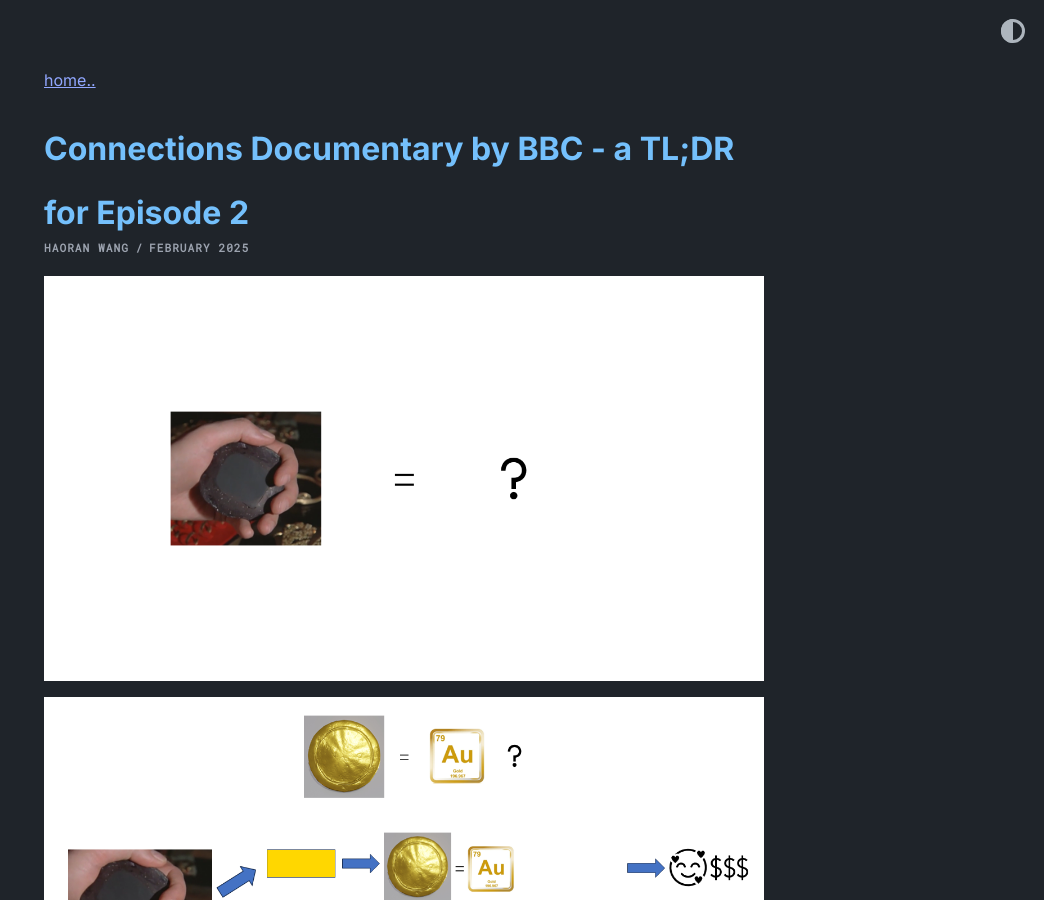
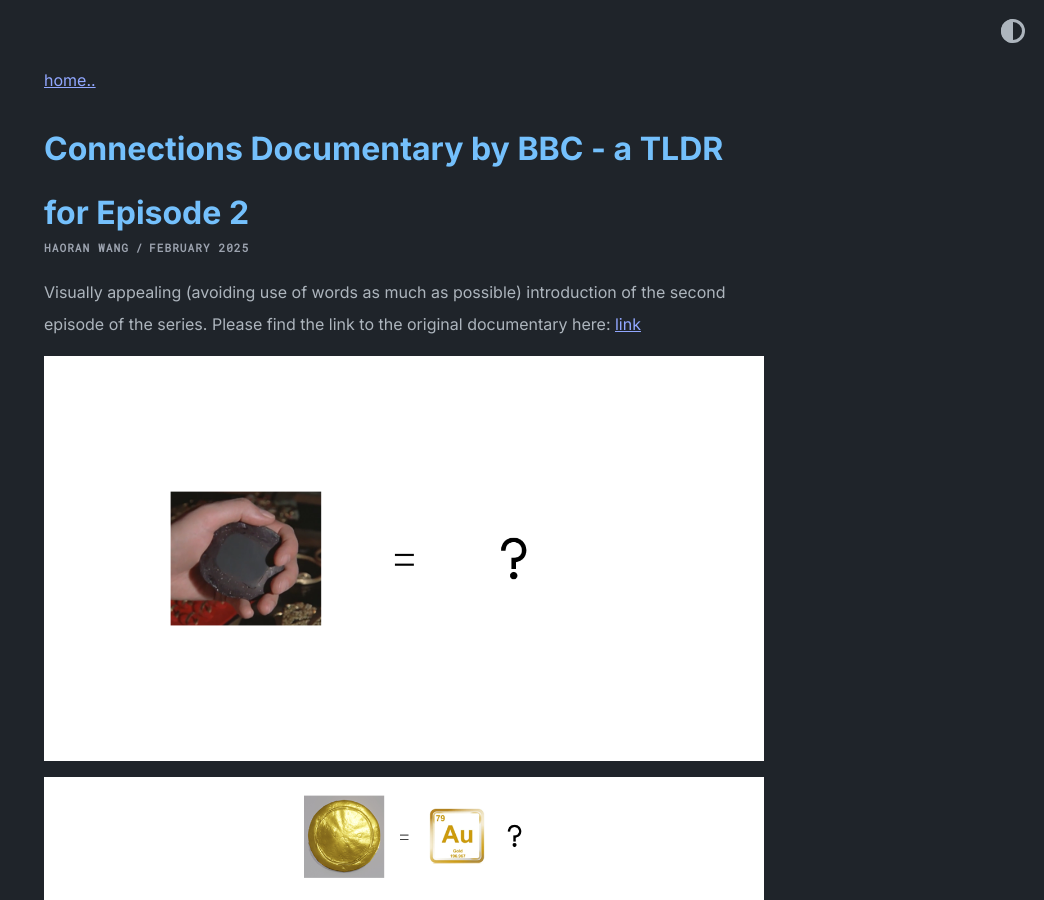
Before and after one commit to WangHaoran19199/WangHaoran19199.github.io, a Jekyll site: the page built from _posts/2025-02-03-BBC-connections-tldr.md, in a window 1280 px wide and 900 px high. Shown: the whole window, without its empty margins (236-1280 px from the left). Built offline with Jekyll 4.4.1, drawn with Linux system fonts in a browser that asks for light colours.

Commit message:
update new post to try resolve issue

```diff
--- a/_posts/2025-02-03-BBC-connections-tldr.md
+++ b/_posts/2025-02-03-BBC-connections-tldr.md
@@ -1,8 +1,11 @@
 ---
 layout: post
 author: Haoran Wang
-title: "Connections Documentary by BBC - a TL;DR for Episode 2"
+title: "Connections Documentary by BBC - a TLDR for Episode 2"
 ---
+
+Visually appealing (avoiding use of words as much as possible) introduction of the second episode of the series.
+Please find the link to the original documentary here: [link](https://archive.org/details/connections-1978-complete-first-series/Connections+(1978)+-+Season+01/Connections+(1978)+-+S01E02+-+Death+in+the+Morning.mp4)
 
 ![Image of Slide P1](/assets/images/Manus_et_Machina_course_images/25-02-03-tldr/p1.PNG ){: width="1000" }
 
```
